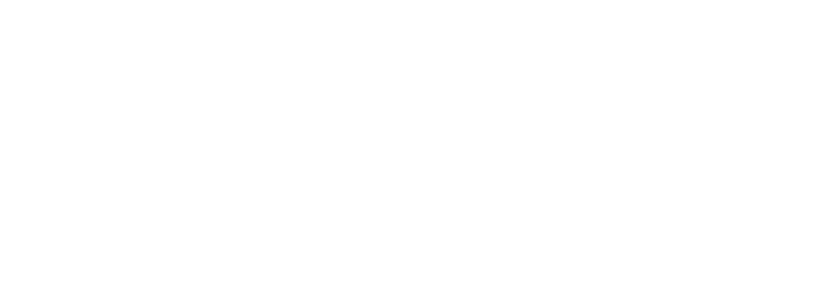
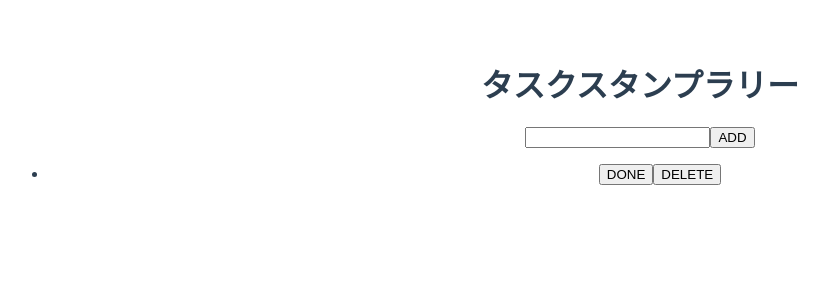
Before and after one commit to azufb/StampToDoApp, a Vue app in the folder stamptodo/: page / in a window 1280 px wide. Shown: the top 300 px of the page, without its empty margins (0-828 px from the left). Built offline with nearby package versions, Linux system fonts and the light colour scheme.

Commit message:
入力部分と表示部分のパーツ作成

```diff
--- a/stamptodo/src/App.vue
+++ b/stamptodo/src/App.vue
@@ -1,6 +1,16 @@
 <template>
-  <div id="app">
-
+  <div id='app'>
+    <h1>タスクスタンプラリー</h1>
+    <form>
+      <input type='text' />
+      <input type='submit' value='ADD' />
+    </form>
+    <ul>
+      <li>
+        <input type='button' value='DONE' />
+        <input type='button' value='DELETE' />
+      </li>
+    </ul>
   </div>
 </template>
 
```
